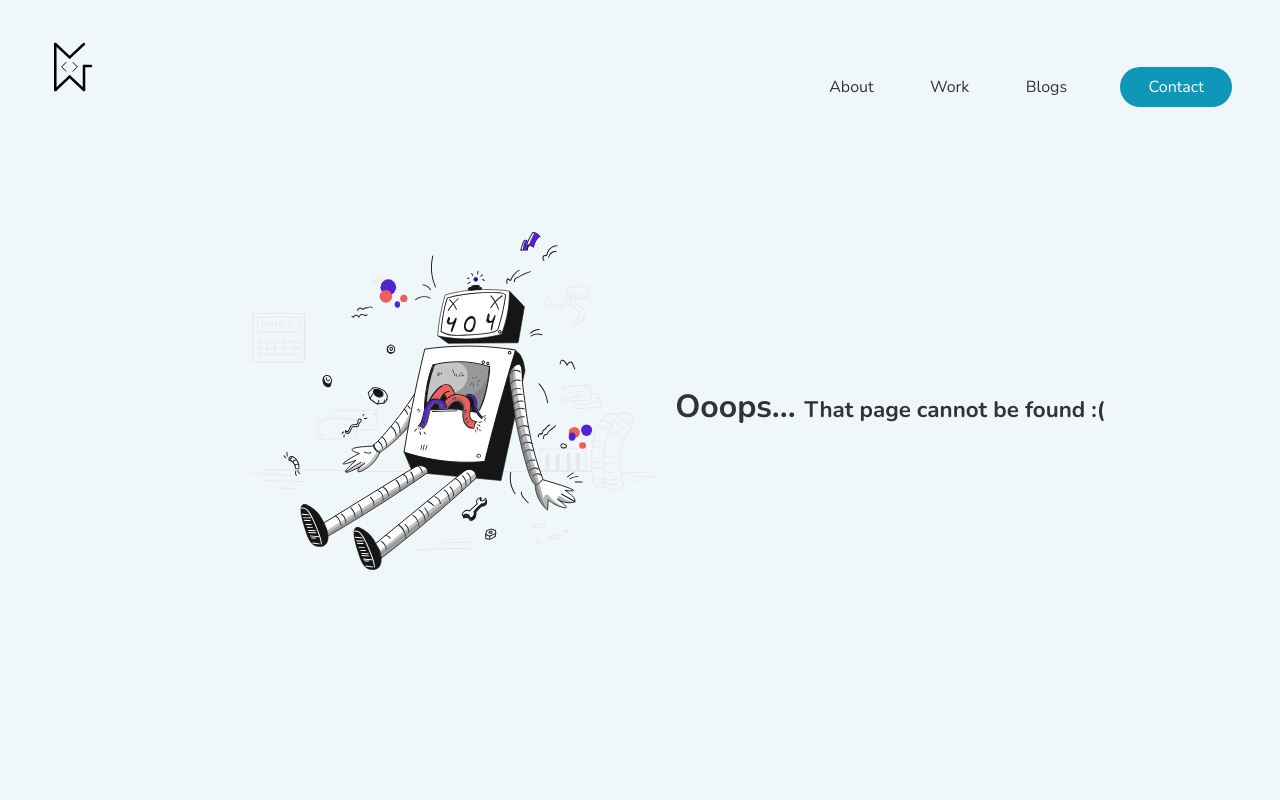
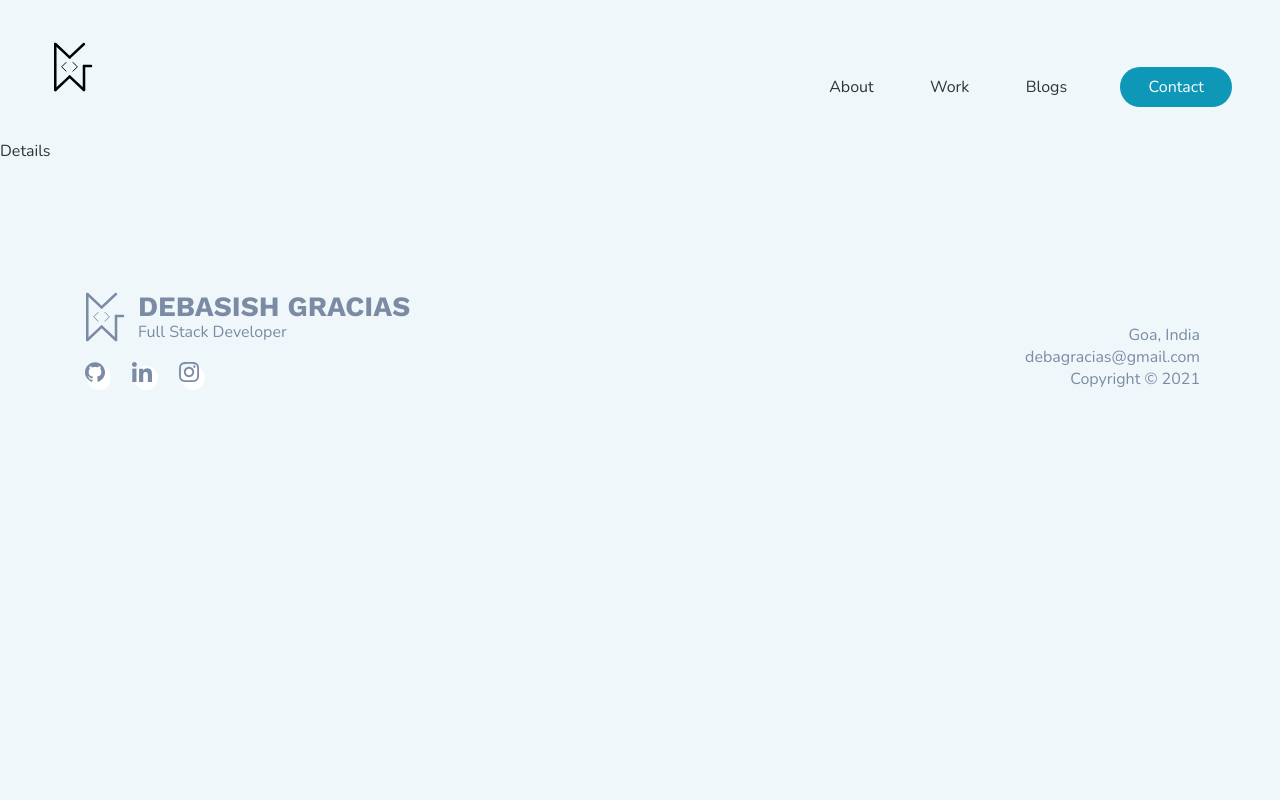
Before and after one commit to Deba22/my-portfolio, a Next.js app: page /blogs/1 in a window 1280 px wide. Before the commit this address had no page. Shown: the top 800 px of the page. Built offline with nearby package versions, Linux system fonts and the light colour scheme; what react-toast-notifications would draw is missing.

Commit message:
add slug(blogs) structure

```diff
--- /dev/null
+++ b/pages/blogs/[slug].js
@@ -0,0 +1,11 @@
+import React from 'react'
+
+function Details() {
+    return (
+        <div className="">
+            Details
+        </div>
+    )
+}
+
+export default Details
--- a/pages/blogs.js
+++ b/pages/blogs/index.js
@@ -1,5 +1,5 @@
 import Image from 'next/image'
-import Meta from '../components/Meta'
+import Meta from '../../components/Meta'
 function blogs() {
     return (
         <div className="blogs">
```
